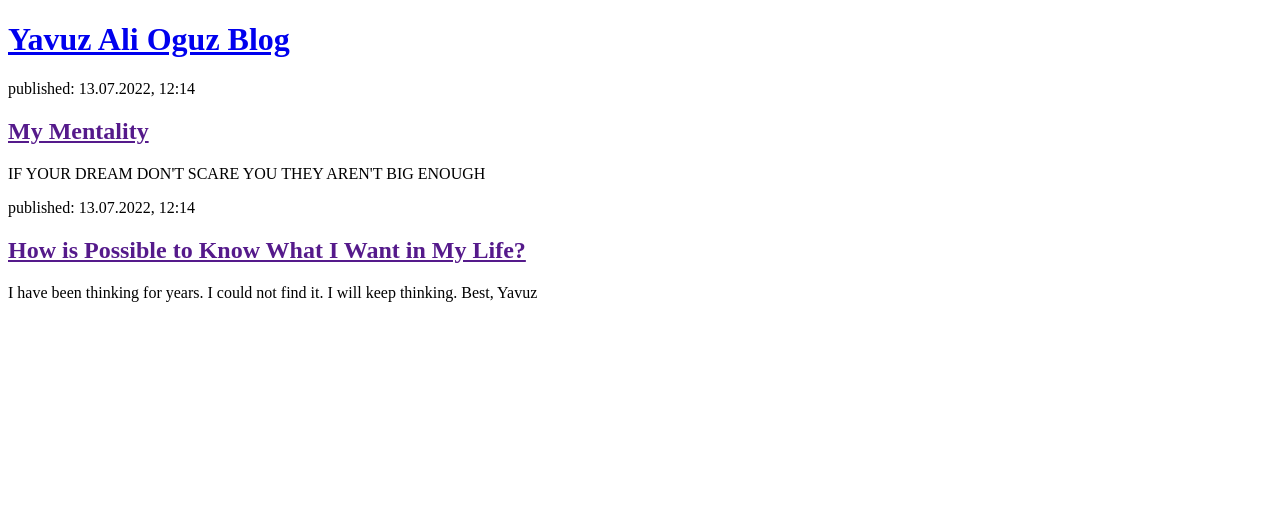
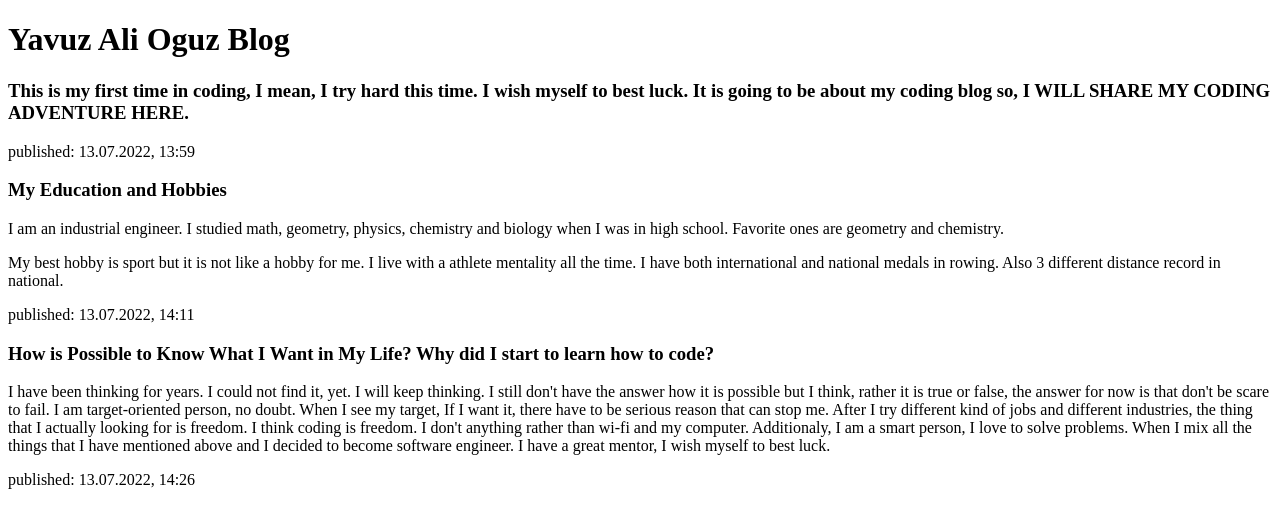
Before and after one commit to yavuzalioguz/my-first-blog, a Django app: page / in a window 1280 px wide. Shown: the top 528 px of the page. Run offline with Django 3.2, Linux system fonts and the light colour scheme; data that the repository does not hold is empty.

```diff
--- a/blog/templates/blog/post_list.html
+++ b/blog/templates/blog/post_list.html
@@ -1,30 +1,38 @@
 <!DOCTYPE html>
+
 <html>
     <head>
         <title>Yavuz Ali Oguz</title>
     </head>
     <body>
       <header>
-  <h1><a href="/">Yavuz Ali Oguz Blog</a></h1>
-</header>
+  <h1><a=>Yavuz Ali Oguz Blog</a></h1>
+      </header>
 
-{% for post in posts %}
-  <article>
-      <time>published: {{ post.published_date }}</time>
-      <h2><a href="">{{ post.title }}</a></h2>
-      <p>{{ post.text|linebreaksbr }}</p>
-  </article>
-{% endfor %}
+</article>
+  <h3>This is my first time in coding, I mean, I try hard this time. I wish myself to best luck.
+      It is going to be about my coding blog so, I WILL SHARE MY CODING ADVENTURE HERE.</h3>
+  <time>published: 13.07.2022, 13:59</time>
+</article>
+
+
 <article>
-            <time>published: 13.07.2022, 12:14</time>
-            <h2><a href="">My Mentality</a></h2>
-            <p>IF YOUR DREAM DON'T SCARE YOU THEY AREN'T BIG ENOUGH</p>
-        </article>
+  <h3><a="">My Education and Hobbies</a></h3>
+  <p>I am an industrial engineer. I studied math, geometry, physics, chemistry and biology when I was in high school. Favorite ones are geometry and chemistry.</p>
+  </p>My best hobby is sport but it is not like a hobby for me. I live with a athlete mentality all the time. I have both international and national medals in rowing. Also 3 different distance record in national. </p>
+  <time>published: 13.07.2022, 14:11</time>
+</article>
 
-        <article>
-            <time>published: 13.07.2022, 12:14</time>
-            <h2><a href="">How is Possible to Know What I Want in My Life?</a></h2>
-            <p>I have been thinking for years. I could not find it. I will keep thinking. Best, Yavuz</p>
-        </article>
+<article>
+  <h3><a="">How is Possible to Know What I Want in My Life? Why did I start to learn how to code?</a></h3>
+  <p>I have been thinking for years. I could not find it, yet. I will keep thinking. I still don't have the answer how it is possible but I think, rather it is true or false, the answer for now is that don't be scare to fail.
+     I am target-oriented person, no doubt. When I see my target, If I want it, there have to be serious reason that can stop me.
+     After I try different kind of jobs and different industries, the thing that I actually looking for is freedom. I think coding is freedom. I don't anything rather than wi-fi and my computer.
+     Additionaly, I am a smart person, I love to solve problems. When I mix all the things that I have mentioned above and I decided to become software engineer.
+     I have a great mentor, I wish myself to best luck.</p>
+  <time>published: 13.07.2022, 14:26</time>
+</article>
+
+
     </body>
 </html>
```
